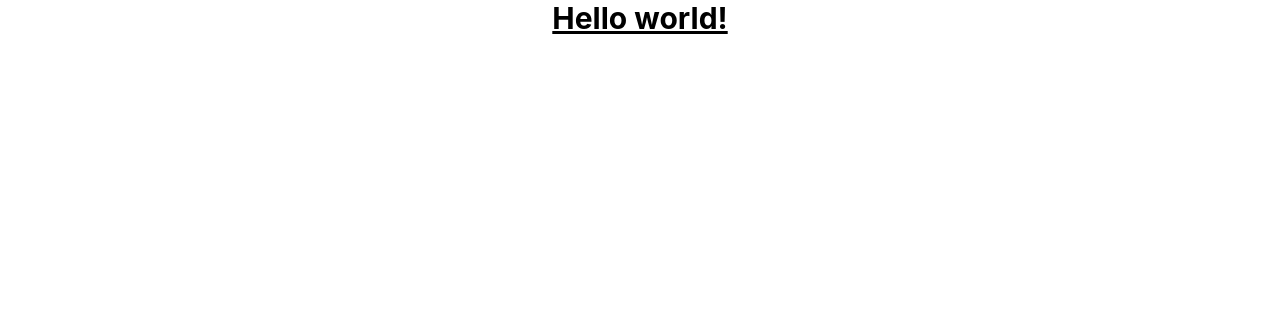
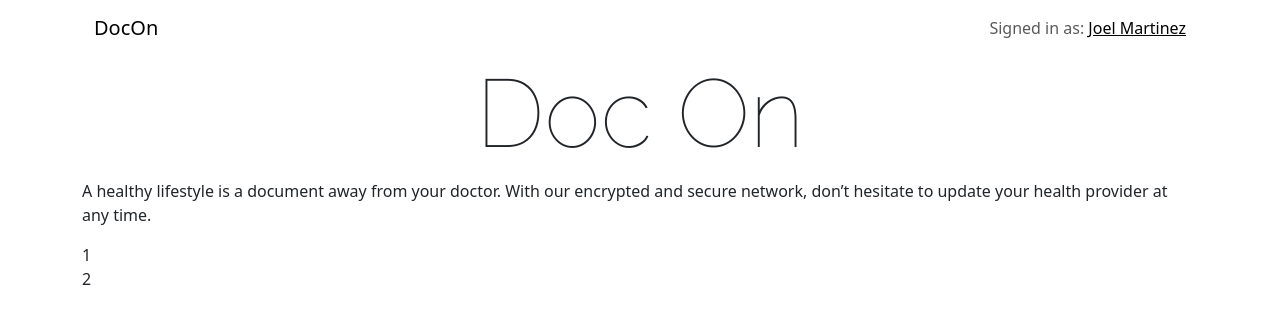
Before and after one commit to KKanda900/HackRU2022, a React (Create React App) app in the folder docon/: page / in a window 1280 px wide. Shown: the top 324 px of the page. Built offline with nearby package versions, Linux system fonts and the light colour scheme.

Commit message:
adding homepage changes

```diff
--- a/docon/public/index.html
+++ b/docon/public/index.html
@@ -1,14 +1,16 @@
 <!DOCTYPE html>
 <html lang="en">
+
 <head>
   <meta charset="utf-8" />
   <link rel="icon" href="%PUBLIC_URL%/favicon.ico" />
   <meta name="viewport" content="width=device-width, initial-scale=1" />
   <meta name="theme-color" content="#000000" />
-    <meta
-      name="description"
-      content="Web site created using create-react-app"
-    />
+  <meta name="description" content="Web site created using create-react-app" />
+  <link rel="preconnect" href="https://fonts.googleapis.com">
+  <link rel="preconnect" href="https://fonts.gstatic.com" crossorigin>
+  <link href="https://fonts.googleapis.com/css2?family=Raleway:wght@100&family=Rubik:wght@400;500&display=swap"
+    rel="stylesheet">
   <link rel="apple-touch-icon" href="%PUBLIC_URL%/logo192.png" />
   <!--
       manifest.json provides metadata used when your web app is installed on a
@@ -24,8 +26,9 @@
       work correctly both with client-side routing and a non-root public URL.
       Learn how to configure a non-root public URL by running `npm run build`.
     -->
-    <title>React App</title>
+  <title>DocOn</title>
 </head>
+
 <body>
   <noscript>You need to enable JavaScript to run this app.</noscript>
   <div id="root"></div>
@@ -40,4 +43,5 @@
       To create a production bundle, use `npm run build` or `yarn build`.
     -->
 </body>
+
 </html>
--- a/docon/src/App.js
+++ b/docon/src/App.js
@@ -1,14 +1,10 @@
-import logo from './logo.svg';
 import './App.css';
+import HomePage from './components/HomePage/HomePage';
 
 function App() {
-  return (
-    <div className="App">
-      <h1 className="text-3xl font-bold underline">
-        Hello world!
-      </h1>
-    </div>
-  );
+	return (
+		<HomePage />
+	);
 }
 
 export default App;
--- /dev/null
+++ b/docon/src/components/HomePage/HomePage.jsx
@@ -0,0 +1,21 @@
+import NavBar from './NavBar'
+import Title from './Title'
+import PitchText from './PitchText'
+import React from 'react'
+import Container from 'react-bootstrap/Container'
+
+export default function HomePage() {
+    return (
+        <Container>
+            <NavBar />
+            <div align='center'>
+                <Title />
+            </div>
+            <div class='content-start'>
+                <PitchText />
+                <div>1</div>
+                <div>2</div>
+            </div>
+        </Container>
+    )
+}
--- /dev/null
+++ b/docon/src/components/HomePage/NavBar.jsx
@@ -0,0 +1,19 @@
+import React from 'react'
+import Navbar from 'react-bootstrap/Navbar'
+import Container from 'react-bootstrap/Container'
+
+export default function NavBar() {
+    return (
+        <Navbar>
+            <Container>
+                <Navbar.Brand href="#home">DocOn</Navbar.Brand>
+                <Navbar.Toggle />
+                <Navbar.Collapse className="justify-content-end">
+                    <Navbar.Text>
+                        Signed in as: <a href="#login">Joel Martinez</a>
+                    </Navbar.Text>
+                </Navbar.Collapse>
+            </Container>
+        </Navbar>
+    )
+}
--- /dev/null
+++ b/docon/src/components/HomePage/PitchText.jsx
@@ -0,0 +1,9 @@
+import React from 'react'
+
+export default function PitchText() {
+    return (
+        <p text-left>
+            A healthy lifestyle is a document away from your doctor. With our encrypted and secure network, don’t hesitate to update your health provider at any time.
+        </p>
+    )
+}
--- /dev/null
+++ b/docon/src/components/HomePage/Title.jsx
@@ -0,0 +1,9 @@
+import React from 'react'
+
+export default function Title() {
+    return (
+        <div>
+            <h1 class='font-railway text-2xl'>Doc On</h1>
+        </div>
+    )
+}
--- a/docon/src/index.css
+++ b/docon/src/index.css
@@ -1,3 +1,4 @@
+@import url('https://fonts.googleapis.com/css2?family=Raleway:wght@100&family=Rubik:wght@400;500&display=swap');
 @tailwind base;
 @tailwind components;
 @tailwind utilities;
--- a/docon/src/index.js
+++ b/docon/src/index.js
@@ -3,6 +3,7 @@ import ReactDOM from 'react-dom';
 import './index.css';
 import App from './App';
 import reportWebVitals from './reportWebVitals';
+import '../node_modules/bootstrap/dist/css/bootstrap.min.css';
 
 ReactDOM.render(
   <React.StrictMode>
--- a/docon/tailwind.config.js
+++ b/docon/tailwind.config.js
@@ -3,7 +3,14 @@ module.exports = {
 		"./src/**/*.{js,jsx,ts,tsx}",
 	],
 	theme: {
-    extend: {},
+		extend: {
+			fontFamily: {
+				'railway':['Raleway']
+			}
+		},
+		fontSize:{
+			'2xl': '6rem'
+		}
 	},
 	plugins: [],
 }
```
Also changed, not shown: docon/src/components/HomePage/style.css (added). Lines whose indentation alone changed are shown as unchanged.
